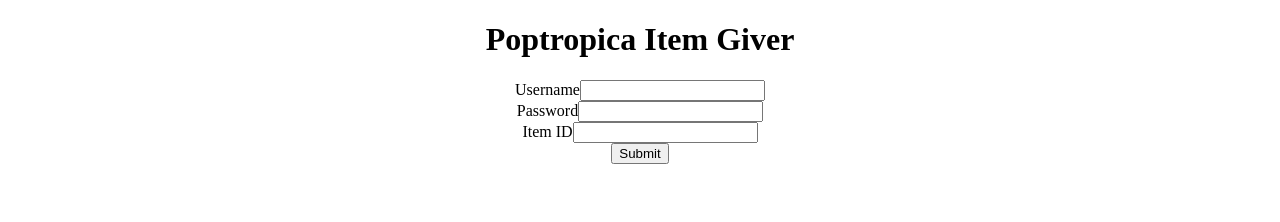
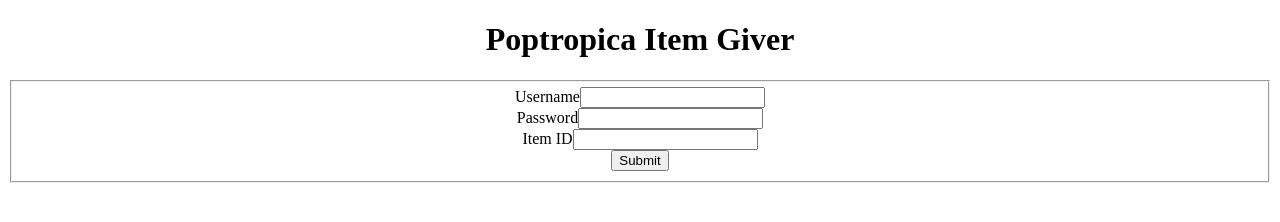
Before and after one commit to dorpga/poptropica-item-giver, a plain HTML site: page index.html in a window 1280 px wide. Drawn offline with nearby package versions, Linux system fonts and the light colour scheme.

Commit message:
Update index.html

```diff
--- a/index.html
+++ b/index.html
@@ -13,12 +13,12 @@
 <body>
 <div class="center">
 <h1>Poptropica Item Giver</h1>
-<form>
+<fieldset>
 <label for="username">Username</label><input type="text" id="username"><br>
 <label for="password">Password</label><input type="password" id="password"><br>
 <label for="itemid">Item ID</label><input type="number" id="itemid"><br>
 <button onclick="doit()" id="submit">Submit</button><br>
-</form>
+</fieldset>
 </div>
 <script>
 function doit() {
```
